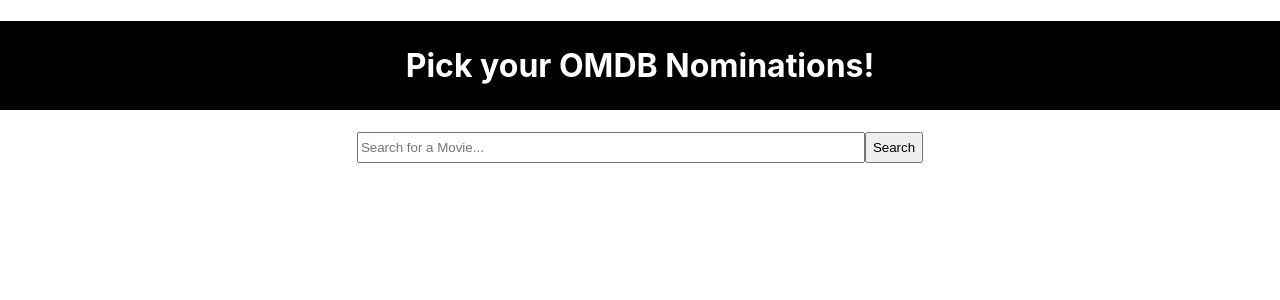
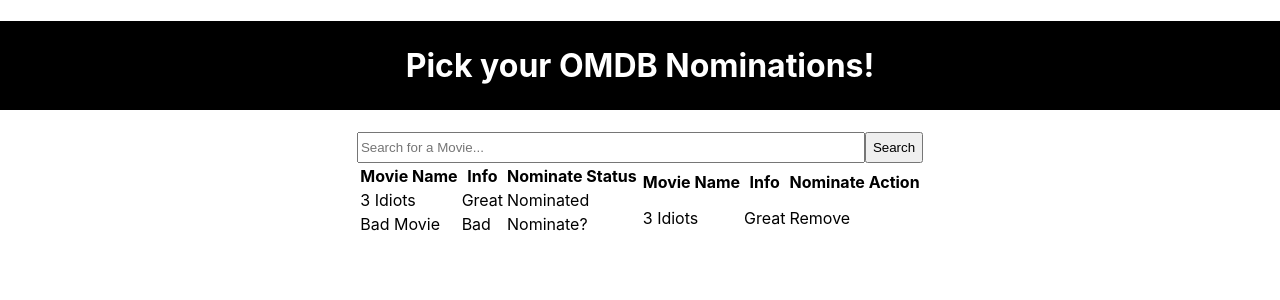
Before and after one commit to shaharyarlakhani/shopifyFrontendChallenge, a React (Create React App) app in the folder omdb-nominate/: page / in a window 1280 px wide. Shown: the top 300 px of the page. Built offline with nearby package versions, Linux system fonts and the light colour scheme.

Commit message:
created dummy tables

```diff
--- a/omdb-nominate/src/components/ListBoxes.js
+++ b/omdb-nominate/src/components/ListBoxes.js
@@ -2,8 +2,37 @@
 
 function ListBoxes() {
     return (
-        <div>
+        <div style={{display: 'flex', justifyContent: 'center'}}>
+            <table>
+                <tr>
+                    <th>Movie Name</th>
+                    <th>Info</th>
+                    <th>Nominate Status</th>
+                </tr>
+                <tr>
+                    <td>3 Idiots</td>
+                    <td>Great</td>
+                    <td>Nominated</td>
+                </tr>
+                <tr>
+                    <td>Bad Movie</td>
+                    <td>Bad</td>
+                    <td>Nominate?</td>
+                </tr>
+            </table>
 
+            <table>
+                <tr>
+                    <th>Movie Name</th>
+                    <th>Info</th>
+                    <th>Nominate Action</th>
+                </tr>
+                <tr>
+                    <td>3 Idiots</td>
+                    <td>Great</td>
+                    <td>Remove</td>
+                </tr>
+            </table>
         </div>
     )
 }
```
